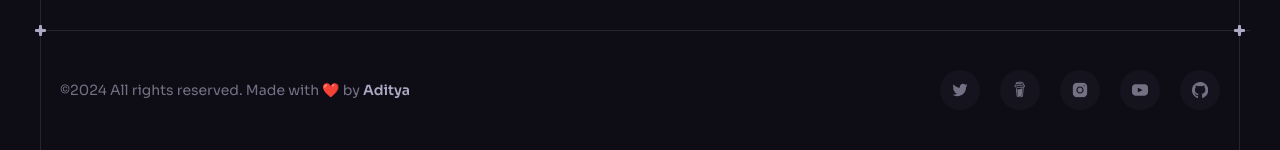
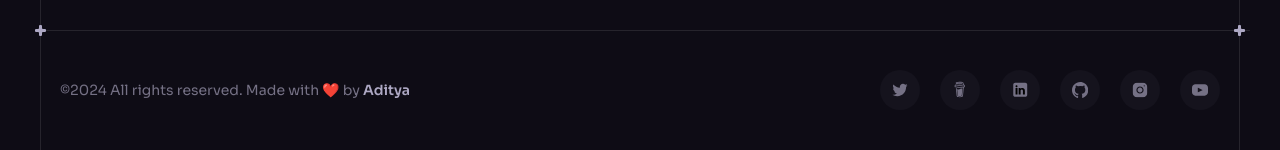
Before and after one commit to aditya-2k23/brainwave, a React (Vite) app: page / in a window 1280 px wide. Shown: the part 9079-9229 px from the top of the page. Built offline with nearby package versions, Linux system fonts and the light colour scheme.

Commit message:
Also add a linkedin profile link :)

```diff
--- a/src/assets/index.js
+++ b/src/assets/index.js
@@ -77,6 +77,7 @@ import twitter from "./socials/twitter.svg";
 import github from "./socials/github.svg";
 import youtube from "./socials/youtube.svg";
 import buymeacoffee from "./socials/buymeacoffee.svg";
+import linkedin from "./socials/linkedin.svg";
 
 export {
   brainwave,
@@ -150,4 +151,5 @@ export {
   github,
   youtube,
   buymeacoffee,
+  linkedin,
 };
--- a/src/constants/index.js
+++ b/src/constants/index.js
@@ -37,6 +37,7 @@ import {
   github,
   youtube,
   buymeacoffee,
+  linkedin,
 } from "../assets";
 
 export const navigation = [
@@ -312,20 +313,26 @@ export const socials = [
   },
   {
     id: "2",
+    title: "LinkedIn",
+    iconUrl: linkedin,
+    url: "https://linkedin.com/in/aditya-2k23",
+  },
+  {
+    id: "3",
+    title: "GitHub",
+    iconUrl: github,
+    url: "https://github.com/aditya-2k23",
+  },
+  {
+    id: "4",
     title: "Instagram",
     iconUrl: instagram,
     url: "https://instagram.com/aditya.found",
   },
   {
-    id: "3",
+    id: "5",
     title: "YouTube",
     iconUrl: youtube,
     url: "https://youtube.com/@TemaroonGaming",
   },
-  {
-    id: "4",
-    title: "GitHub",
-    iconUrl: github,
-    url: "https://github.com/aditya-2k23",
-  },
 ];
```
Also changed, not shown: src/assets/socials/linkedin.svg (added).
